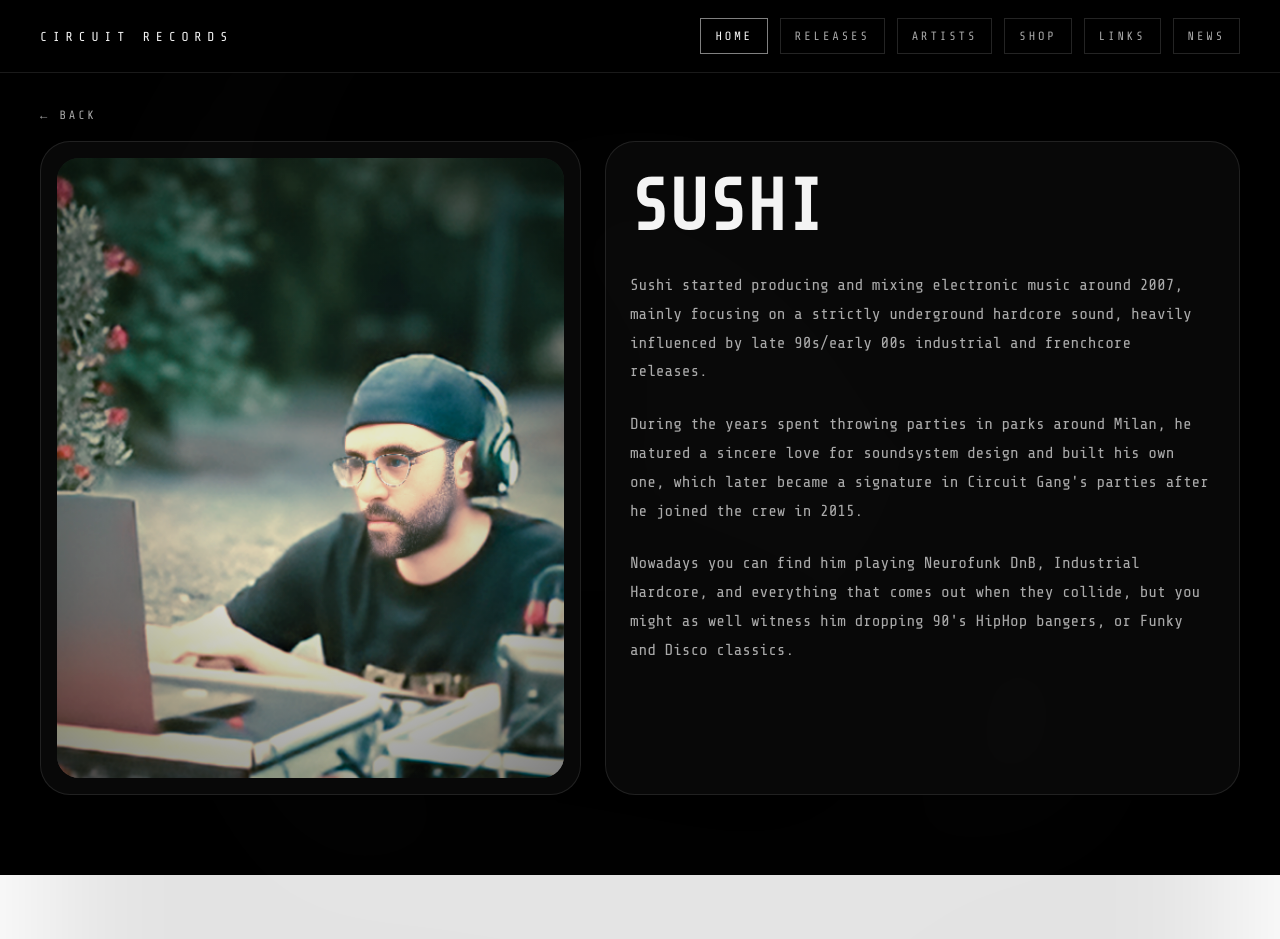
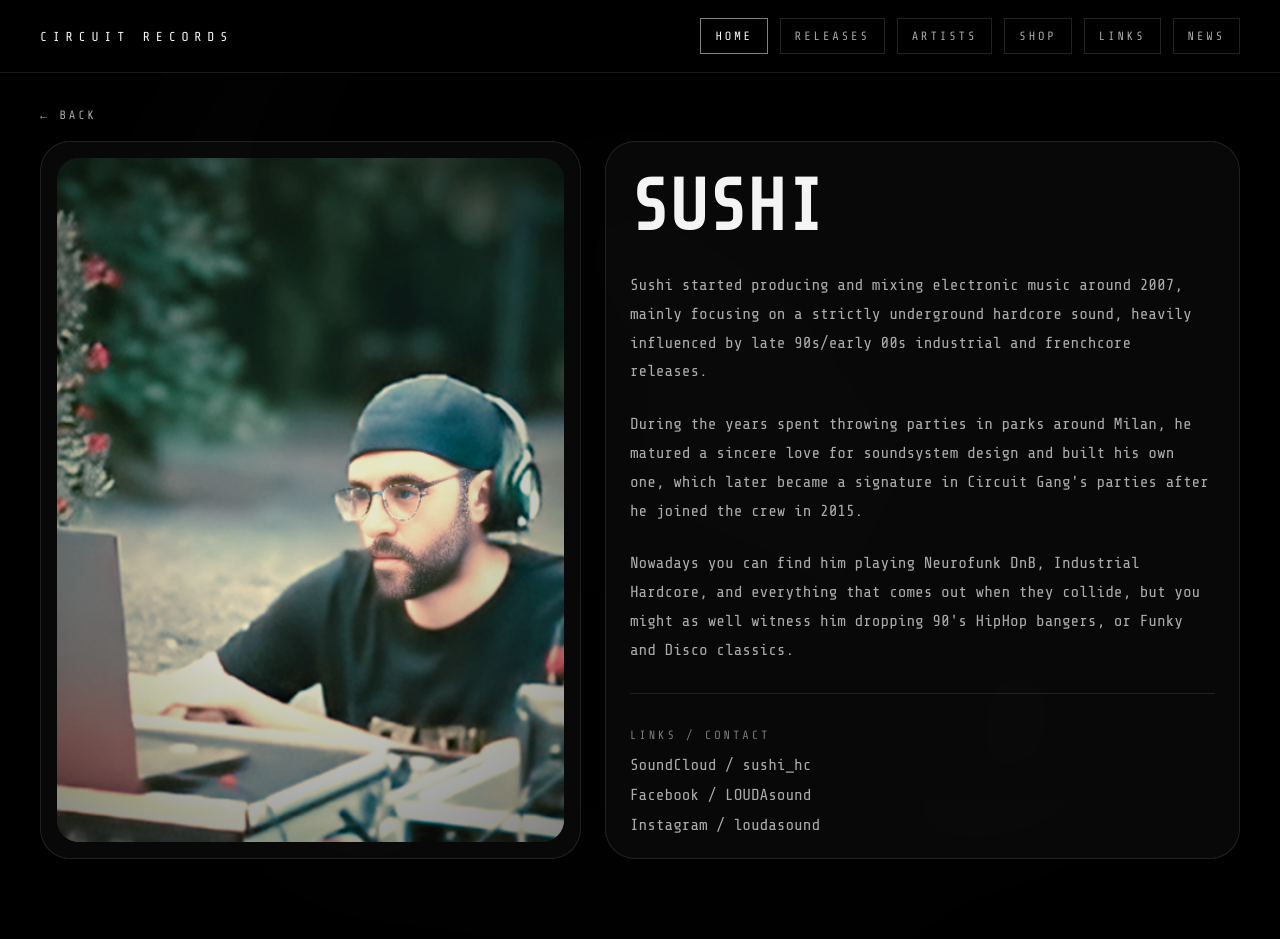
Before and after one commit to masgiorgino-pixel/circuit-records-site, a plain HTML site: page artist-sushi.html in a window 1280 px wide. Before the commit the page ends 875 px from the top, so only its background shows below. Drawn offline with nearby package versions, Linux system fonts and the light colour scheme.

Commit message:
Add files via upload

```diff
--- a/artist-sushi.html
+++ b/artist-sushi.html
@@ -31,6 +31,16 @@
         <p class="copy" style="max-width:none;">Sushi started producing and mixing electronic music around 2007, mainly focusing on a strictly underground hardcore sound, heavily influenced by late 90s/early 00s industrial and frenchcore releases.</p>
         <p class="copy" style="max-width:none;">During the years spent throwing parties in parks around Milan, he matured a sincere love for soundsystem design and built his own one, which later became a signature in Circuit Gang's parties after he joined the crew in 2015.</p>
         <p class="copy" style="max-width:none;">Nowadays you can find him playing Neurofunk DnB, Industrial Hardcore, and everything that comes out when they collide, but you might as well witness him dropping 90's HipHop bangers, or Funky and Disco classics.</p>
+
+        <div style="border-top:1px solid var(--border);margin-top:28px;padding-top:22px;">
+          <p class="smallcaps">Links / Contact</p>
+          <div class="link-list" style="display:grid;gap:12px;margin-top:14px;">
+            <a href="https://soundcloud.com/sushi_hc" target="_blank" rel="noreferrer">SoundCloud / sushi_hc</a>
+            <a href="http://www.facebook.com/LOUDAsound" target="_blank" rel="noreferrer">Facebook / LOUDAsound</a>
+            <a href="https://www.instagram.com/loudasound" target="_blank" rel="noreferrer">Instagram / loudasound</a>
+          </div>
+        </div>
+
       </article>
     </section>
   </main>
```
